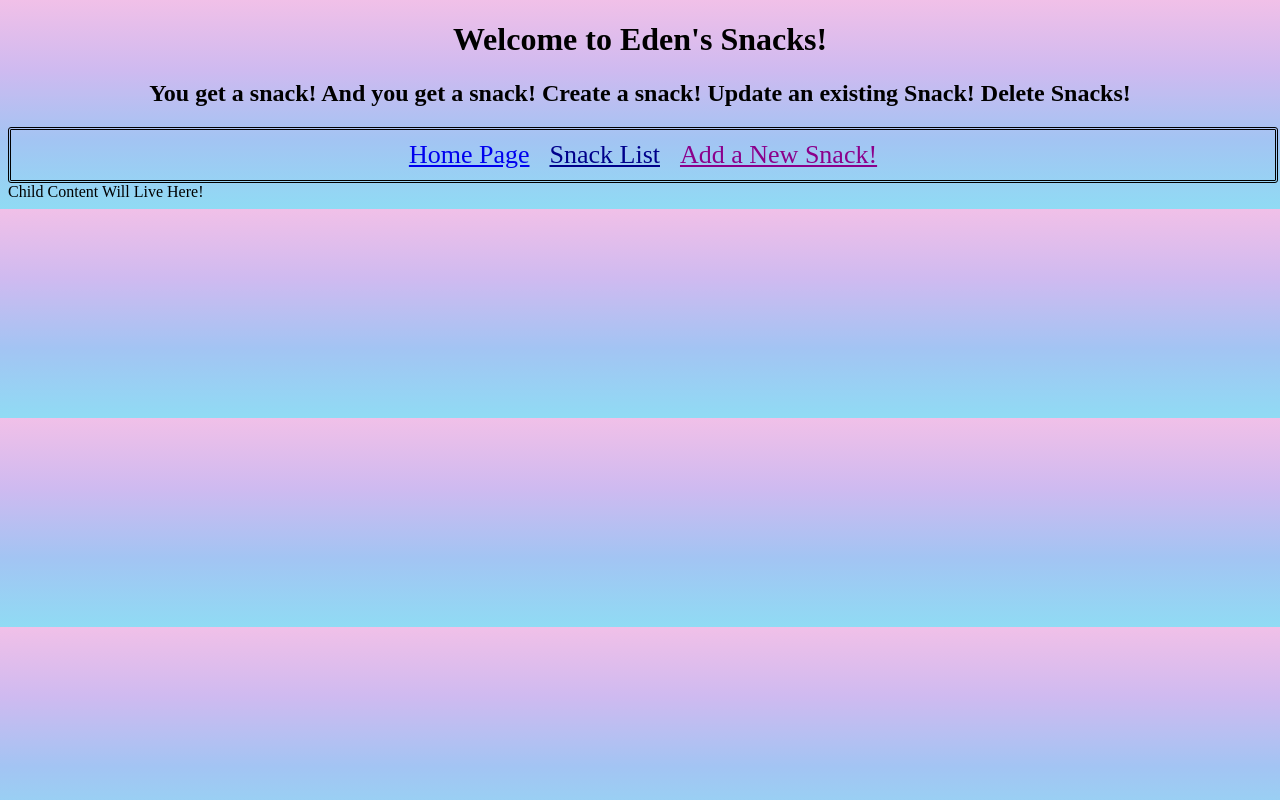
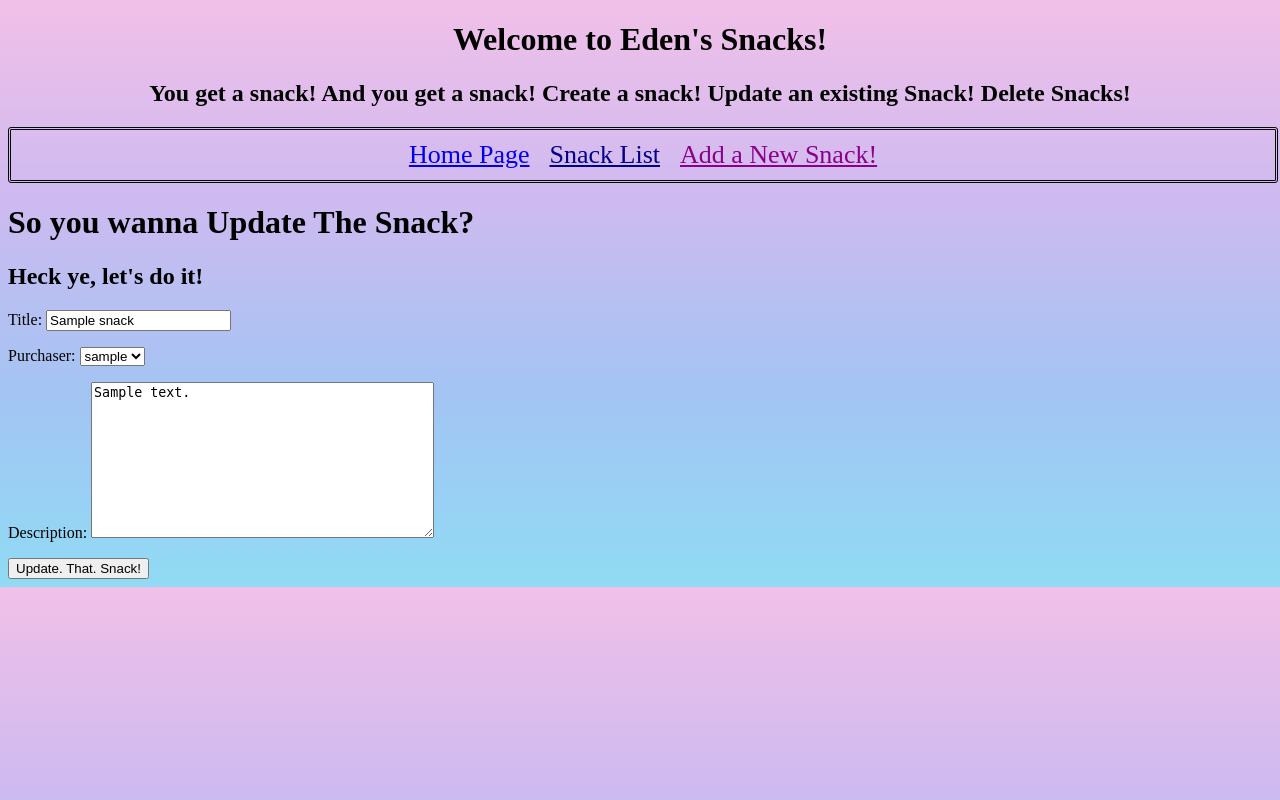
Before and after one commit to eden-brekke/snacks-crud, a Django app: page /1/update/ in a window 1280 px wide. Run offline with Django 4.2, Linux system fonts and the light colour scheme; tables that the repository leaves empty hold one stand-in row (values such as "Sample post").

Commit message:
update functions!

```diff
--- a/templates/snack_update.html
+++ b/templates/snack_update.html
@@ -1 +1,12 @@
 {% extends 'base.html' %}
+
+{%block content%}
+<h1> So you wanna Update The Snack? </h1>
+<h2> Heck ye, let's do it! </h2>
+<form action="" method="POST">
+  {% csrf_token %}
+  {{ form.as_p }}
+  <input type="submit" value="Update. That. Snack!">
+</form>
+
+{%endblock%}
```
